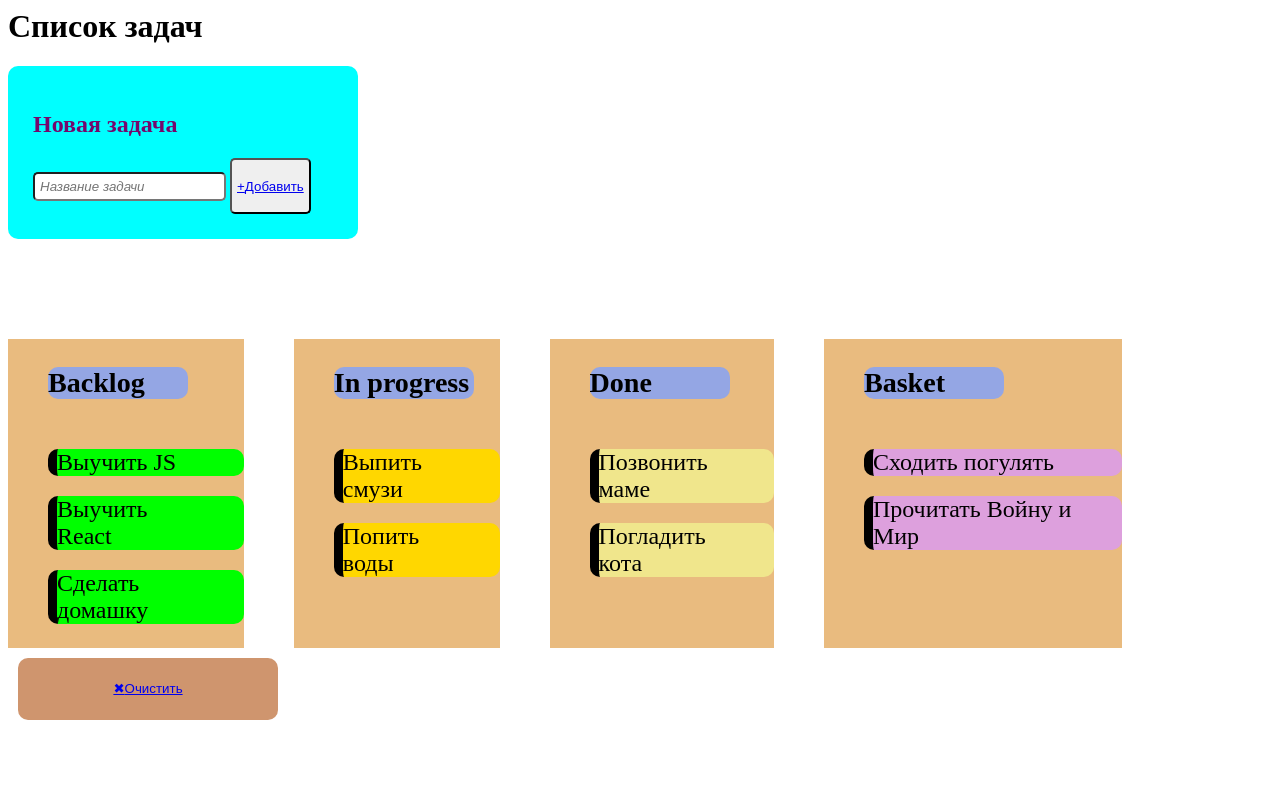
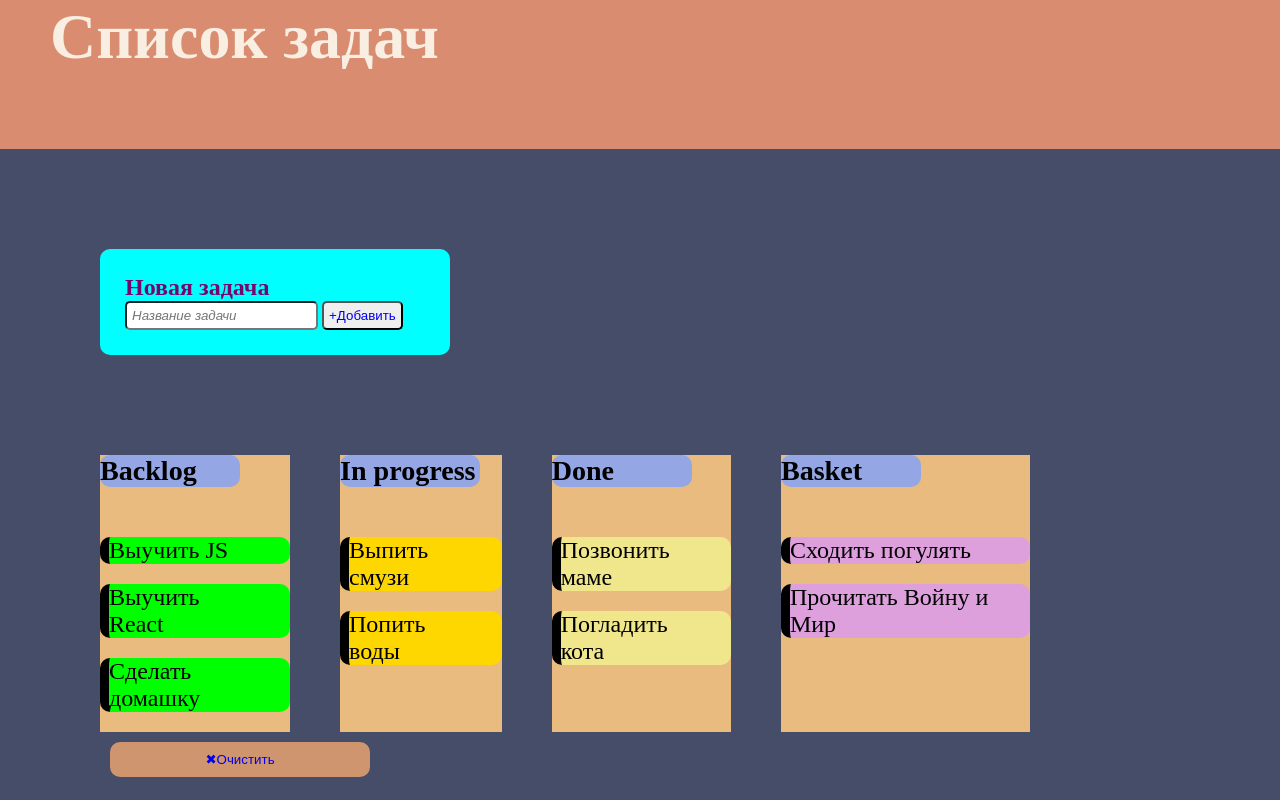
Before and after one commit to yunus-akhmadeev-j/Todo-list, a plain HTML site: page index.html in a window 1280 px wide. Shown: the top 800 px of the page. Drawn offline with Linux system fonts and the light colour scheme; files that its build step writes are made by us from their sources; a script that the page names is missing; files whose address does not match are found by name.

Commit message:
Add files via upload

```diff
--- a/index.html
+++ b/index.html
@@ -1,28 +1,26 @@
-
+<!DOCTYPE html>
 <html lang="en">
 
 <head>
     <meta charset="UTF-8">
     <meta name="viewport" content="width=device-width, initial-scale=1.0">
-    <title>Ахмадеев Юнус Ильдарович(task-list)</title>
+    <!-- убираем прокручивающее колесико -->
+    <style>
+        html { overflow:  hidden; }
+
+        </style>
+    <title>Юнус Ахмадеев Ильдарович</title>
     <!-- Подключение файла CSS -->
 
-    <link rel="stylesheet" href="styles/connect_style.css">
-    <style>
-        html { overflow:  hidden; }
-    </style>
+    <link rel="stylesheet" href="connect_style.css">
 
 </head>
 
-<body class="task-list-web">
+<body>
    <div id="main">
-
-     <header class="header_main">
-        <div class="header">
-             <h1>Список задач</h1>
-         </div>
-     </header>
-
+    <div class="header">
+        <h1>Список задач</h1>
+    </div>
     <div class="container">
         <div class="newtask-add-button">
             <form class="button-form">
@@ -73,7 +71,6 @@
 
     </div>
    </div>
-   <script src="src/main.js" type="module"></script>
 
 </body>
 
```
